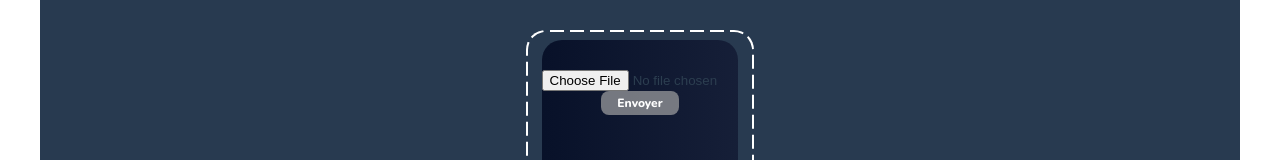
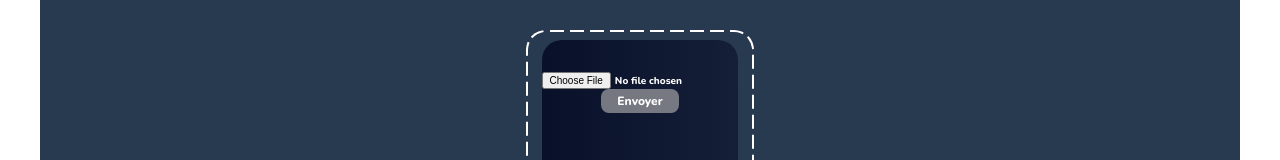
Before and after one commit to fx074/CRAKITO, a Vue app in the folder crackito/: page /upload in a window 1280 px wide. Shown: the part 447-607 px from the top of the page. Built offline with nearby package versions, Linux system fonts and the light colour scheme.

Commit message:
Modification de l'input type file

```diff
--- a/crackito/src/assets/style/UploadStyle.css
+++ b/crackito/src/assets/style/UploadStyle.css
@@ -149,9 +149,15 @@
   width: 56px;
   height: 56px;
   overflow: visible;
-
 }
 
+.sf_file{
+  font-family: 'Nunito', sans-serif;
+  font-weight: 500;
+  font-size: 10px;
+  color: #FFFFFF;
+  margin: auto;
+}
 .send_btn{
   background: rgba(167, 167, 167, 0.68);;
   color:white;
--- a/crackito/src/views/upload-main.vue
+++ b/crackito/src/views/upload-main.vue
@@ -24,7 +24,7 @@
         <div class="sf_contour">
           <form action="/Upload" method="post" enctype="multipart/form-data" class="sf_form">
             <div class="sf_button"></div>
-            <label><input type="file" name="TP7"></label>
+            <label><input type="file" name="TP7" class="sf_file"></label>
             <button type="submit" class="send_btn">Envoyer</button>
           </form>
         </div>
```
